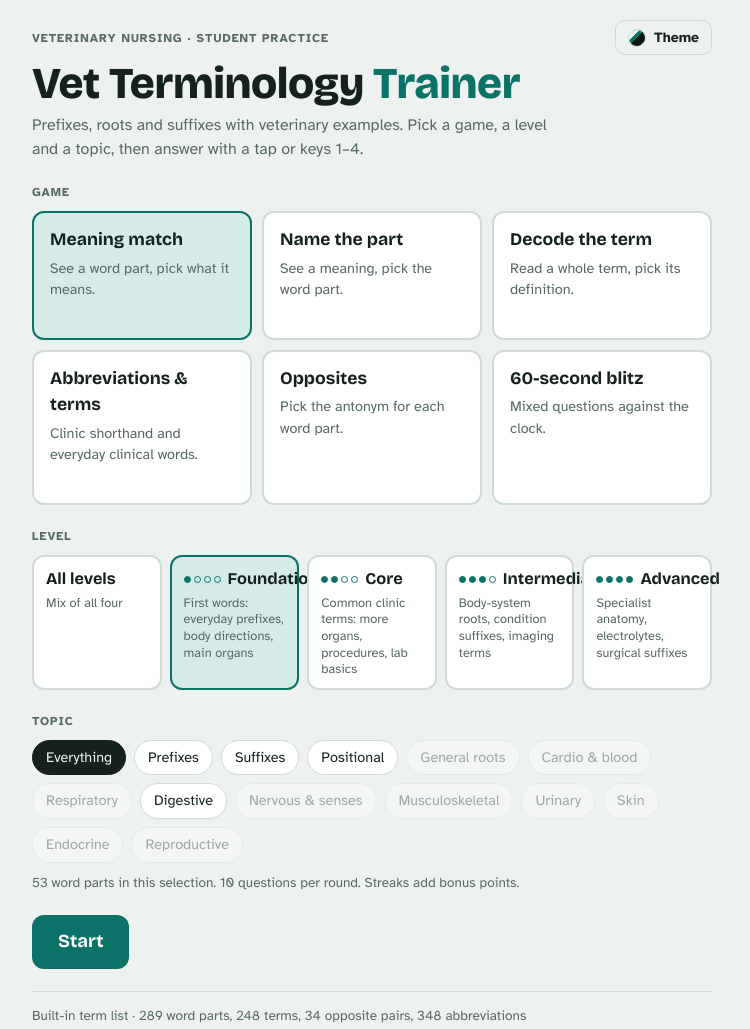
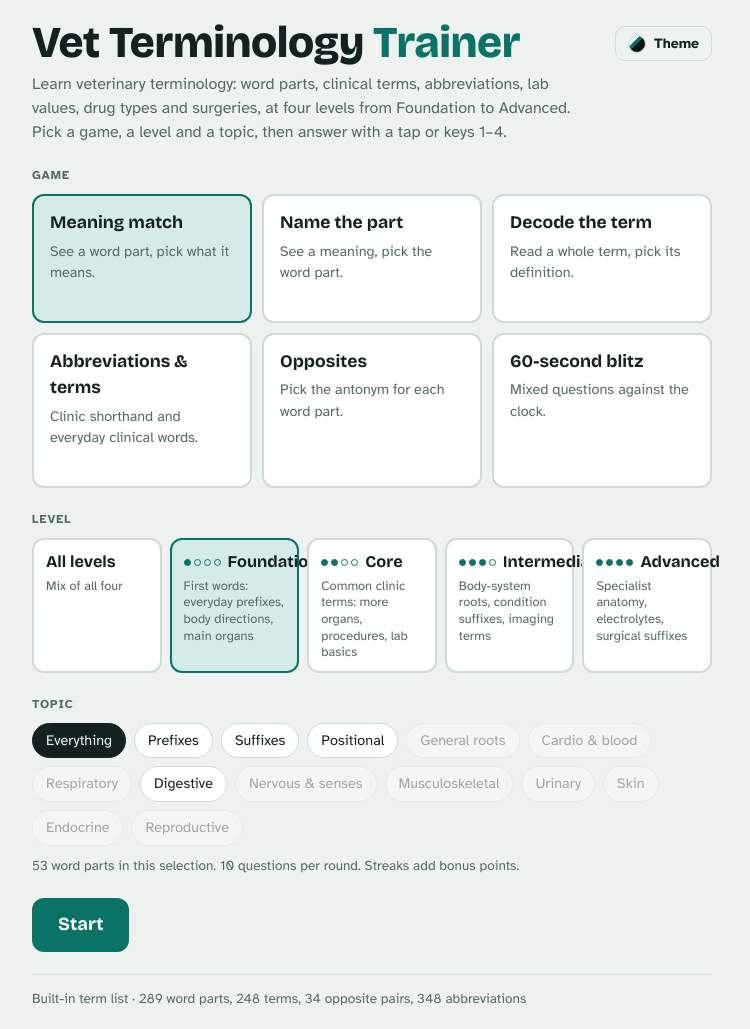
Before and after one commit to annikajayne/vet-terminology-trainer, a plain HTML site: page index.html in a window 1280 px wide. Shown: the whole page, without its empty margins (268-1018 px from the left). Drawn offline with nearby package versions, Linux system fonts and the light colour scheme.

Commit message:
Update home heading and description
Remove the small line above the title and describe the full content.

Co-Authored-By: Claude Opus 5.5 <noreply@anthropic.com>
Claude-Session: https://claude.ai/code/session_01URewVhrqbwffyjC5SvAYPg

```diff
--- a/index.html
+++ b/index.html
@@ -176,7 +176,9 @@ select:disabled{opacity:.45}
 .errs{margin:6px 0 0;padding-left:1.1em;color:var(--bad);font-size:.9rem}
 .copybox{font-size:.8rem}
 /* themes */
-.brandtop{display:flex;justify-content:space-between;align-items:center;gap:12px;flex-wrap:wrap}
+.brandtop{display:flex;justify-content:space-between;align-items:flex-start;gap:12px}
+.brandtop h1{min-width:0}
+.themebtn{flex:none;margin-top:6px}
 .themebtn{display:inline-flex;align-items:center;gap:8px}
 .sw{width:18px;height:18px;border-radius:50%;flex:none;border:1.5px solid var(--line);display:inline-block}
 .sw-auto{background:linear-gradient(135deg,#EDF2F1 0 34%,#0B7268 34% 50%,#0D1615 50% 84%,#43C3B4 84% 100%)}
@@ -790,10 +792,9 @@ function renderHome(){
     : S.mode==='blitz' ? 'Score as many as you can in 60 seconds. Streaks add bonus points.'
     : `${ROUND} questions per round. Streaks add bonus points.`;
   $('#app').innerHTML = `
-    <header class="brand"><div class="brandtop"><span class="label">Veterinary nursing · student practice</span>
+    <header class="brand"><div class="brandtop"><h1>Vet Terminology <span class="hy">Trainer</span></h1>
       <button class="ghost small themebtn" id="themebtn" aria-haspopup="dialog">${swatch(skin)}Theme</button></div>
-      <h1>Vet Terminology <span class="hy">Trainer</span></h1>
-      <p>Prefixes, roots and suffixes with veterinary examples. Pick a game, a level and a topic, then answer with a tap or keys 1–4.</p></header>
+      <p>Learn veterinary terminology: word parts, clinical terms, abbreviations, lab values, drug types and surgeries, at four levels from Foundation to Advanced. Pick a game, a level and a topic, then answer with a tap or keys 1–4.</p></header>
     <section class="section"><span class="label">Game</span><div class="modes">${modeCards}</div></section>
     <section class="section"><span class="label">Level</span><div class="lvls">${levels}</div></section>
     <section class="section"><span class="label">Topic</span><div class="chips">${chips}</div>
```
